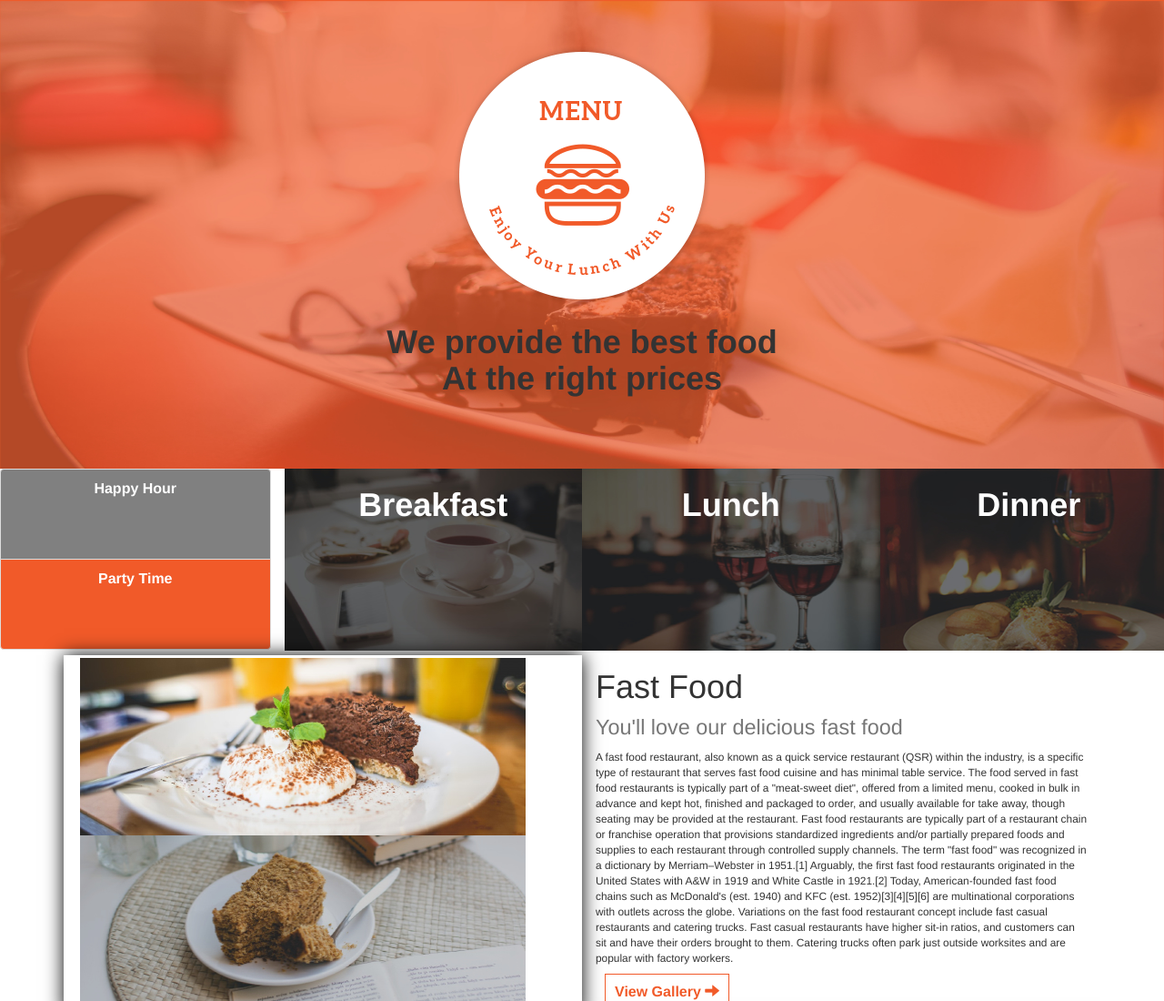
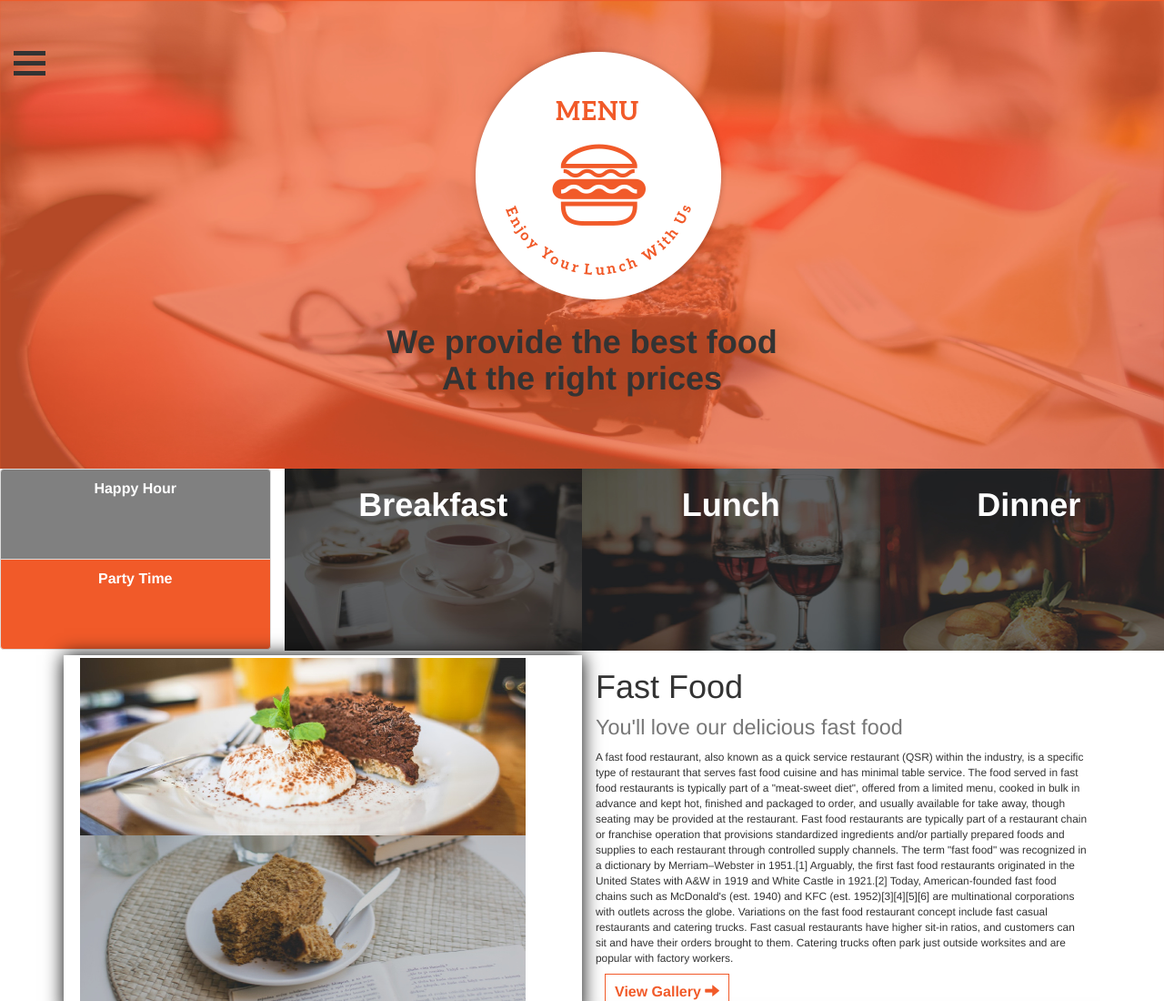
Before and after one commit to NathanMumo/AnitasKItchen, a plain HTML site: page index.html in a window 1280 px wide. Shown: the top 1100 px of the page at 91% size. Drawn offline with nearby package versions, Linux system fonts and the light colour scheme.

Commit message:
javascript

```diff
--- a/index.css
+++ b/index.css
@@ -7,13 +7,26 @@
   width: fixed;
 }
 
+.container3 {
+  float: left;
+}
+
+.bar1, .bar2, .bar3 {
+  width: 35px;
+  height: 5px;
+  background-color: #333;
+  margin: 6px 0;
+  transition: 0.4s;
+}
+
+
+}
 #footer-section {
   background-color: #F15A29;
   padding-top: 50px;
   padding-bottom: 80px;
   text-align: center;
 }
-
 .glyphicn {
   color: #F15A29;
   padding: 10px 20px 10px 20px;
@@ -21,16 +34,13 @@
   border-style: solid;
   border-color: #F15A29;
 }
-
 .border {
   border-style: solid;
   border-color: black;
 }
-
 .customers {
   text-align: center;
 }
-
 #footer-section {
   padding-top: 50px;
   padding-bottom: 80px;
@@ -38,46 +48,39 @@
   background-color: #F15A29;
   font-size: 24px;
 }
-
 .a {
   height: 200px;
   text-align: center;
   color: white;
   background-image: url(assets/foodtop/breakfast.jpg);
 }
-
 .a:hover {
   opacity: 0.5;
   color: black;
   background-color: grey;
 }
-
 .b {
   height: 200px;
   text-align: center;
   color: white;
   background-image: url(assets/foodtop/lunch.jpg);
 }
-
 .b:hover {
   opacity: 0.5;
   color: black;
   background-color: grey;
 }
-
 .c {
   height: 200px;
   text-align: center;
   color: white;
   background-image: url(assets/foodtop/dinner.jpg);
 }
-
 .c:hover {
   opacity: 0.5;
   color: black;
   background-color: grey;
 }
-
 #d {
   height: 100px;
   text-align: center;
@@ -86,12 +89,10 @@
   font-size: 16px;
   font-weight: bold;
 }
-
 #d:hover {
   color: black;
   background-color: #F15A29;
 }
-
 #e {
   height: 100px;
   text-align: center;
@@ -100,16 +101,13 @@
   font-size: 16px;
   font-weight: bold;
 }
-
 #e:hover {
   color: black;
   background-color: grey;
 }
-
 .customers {
   text-align: center;
 }
-
 #food {
   border-style: solid;
   border-color: white;
@@ -117,7 +115,6 @@
   margin-bottom: 5px;
   margin-top: 5px;
 }
-
 #gallery {
   margin: 10px;
   padding: 10px;
@@ -126,12 +123,10 @@
   font-size: 16px;
   font-weight: bold;
 }
-
 #gallery:hover {
   color: white;
   background-color: grey;
 }
-
 #tabs {
   display: flex;
   min-width: 100%;
@@ -143,7 +138,6 @@
   justify-content: center;
   align-items: center;
 }
-
 #customers {
   border-style: solid;
   border-color: white;
@@ -155,11 +149,9 @@
   padding-left: 70px;
   padding-right: 70px;
 }
-
 #arrows {
   color: #F15A29;
 }
-
 #email {
   width: 100%;
   height: 300px;
@@ -167,12 +159,10 @@
   text-align: center;
   background-image: url("assets/backgrounds/subscribe.jpg");
 }
-
 .email {
   font-size: 40px;
   color: white;
 }
-
 .container2 {
   background-image: url(assets/backgrounds/foodsBg.jpg);
   width: 100%;
@@ -180,9 +170,7 @@
   margin-top: 5px;
 }
 
-
 /* Style the tab buttons */
-
 .tablink {
   background-color: #555;
   color: white;
@@ -195,43 +183,33 @@
   width: 25%;
 }
 
-
 /* Change background color of buttons on hover */
-
 .tablink:hover {
   background-color: #777;
 }
 
-
 /* Set default styles for tab content */
-
 .tabcontent {
   color: white;
   display: none;
   padding: 50px;
   text-align: center;
 }
-
 .meals {
   width: 150px;
   height: 150px;
 }
 
-
 /* Style each tab content individually */
-
 #Burger {
   background-image: url(assets/backgrounds/foodsBg.jpg);
 }
-
 #Pizza {
   background-image: url(assets/backgrounds/foodsBg.jpg);
 }
-
 #Taco {
   background-image: url(assets/backgrounds/foodsBg.jpg);
 }
-
 #Fries {
   background-image: url(assets/backgrounds/foodsBg.jpg);
 }
--- a/index.html
+++ b/index.html
@@ -15,9 +15,14 @@
 <body>
   <!-- First Major Container -->
   <div class="container-fluid">
+    <div class="container3" onclick="myFunction(this)">
+      <div class="bar1"></div>
+      <div class="bar2"></div>
+      <div class="bar3"></div>
+    </div>
     <img src="assets/logoBig.png">
-
     <h1><b>We provide the best food<br>At the right prices</b></h1>
+  </div>
   </div>
   <!--Second Major Container-->
   <div class="row">
@@ -101,7 +106,7 @@
   </div>
   <div class="container" id="customers">
     <div class="container-fluid-flow">
-      <div class="col-lg-8">
+      <div class="col-lg-6" id="column">
         <h1>Our happy customers</h1>
         <h3>George Richard</h3>
         <p>Great food! Menu is awesome, their foods are not only great but also in the right price. I'll highly recommend them :)</p><br>
@@ -110,8 +115,9 @@
         <img src="assets\customers\p2.png">
         <img src="assets\customers\p3.png">
         <span id="arrows" class="glyphicon glyphicon-chevron-right"></span>
+
       </div>
-      <div class="col-lg-4">
+      <div class="col-lg-6">
         <h1>About Menu</h1>
         <p>In 1981, Pierre and Anita Farah set out to share the exciting flavors of their homeland, Lebanon. By following a simple formula of using only the freshest ingredients, the Farah family, and Anita’s Kitchen, has proudly been serving the finest
           Lebanese cuisine for over 30 years. With their first restaurant located within Tally Hall in Farmington Hills, and the addition of a second location in Troy, Pierre & Anita pioneered restaurant service of Lebanese food in the suburban Detroit
```
